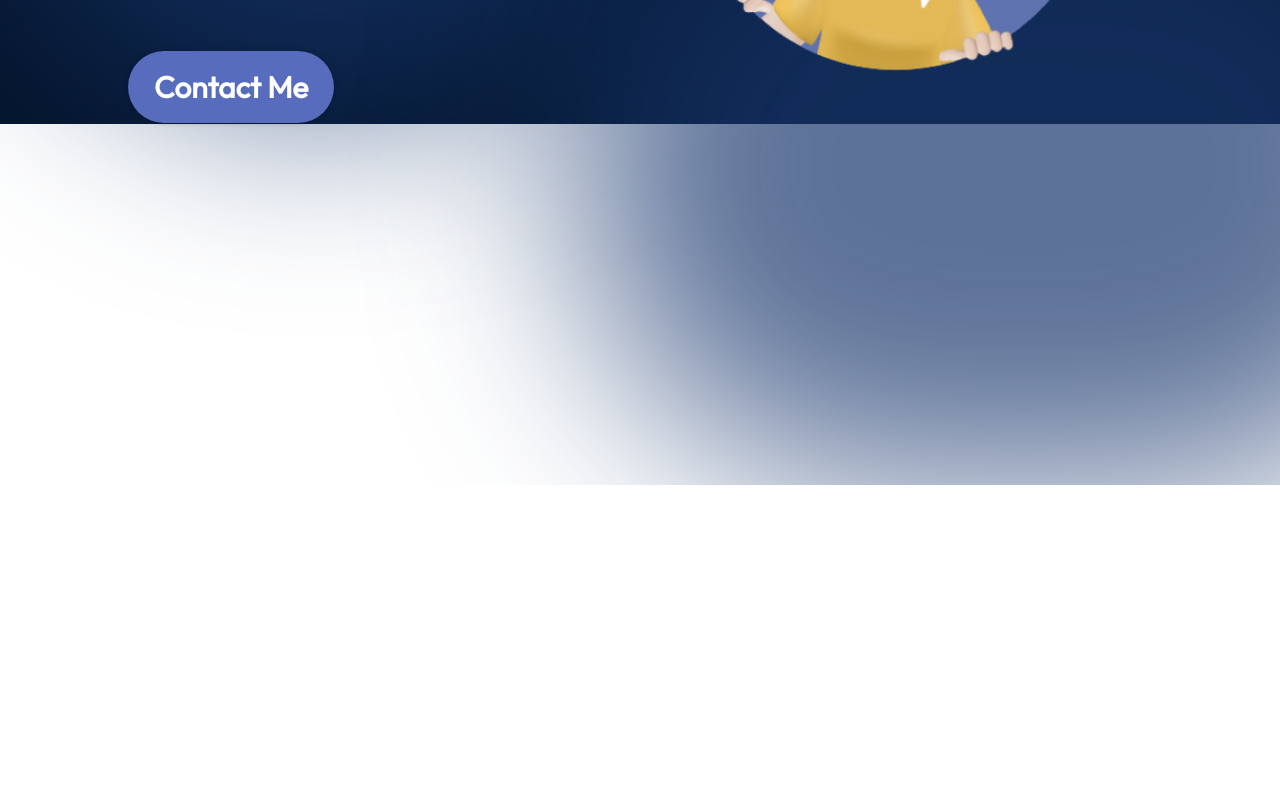
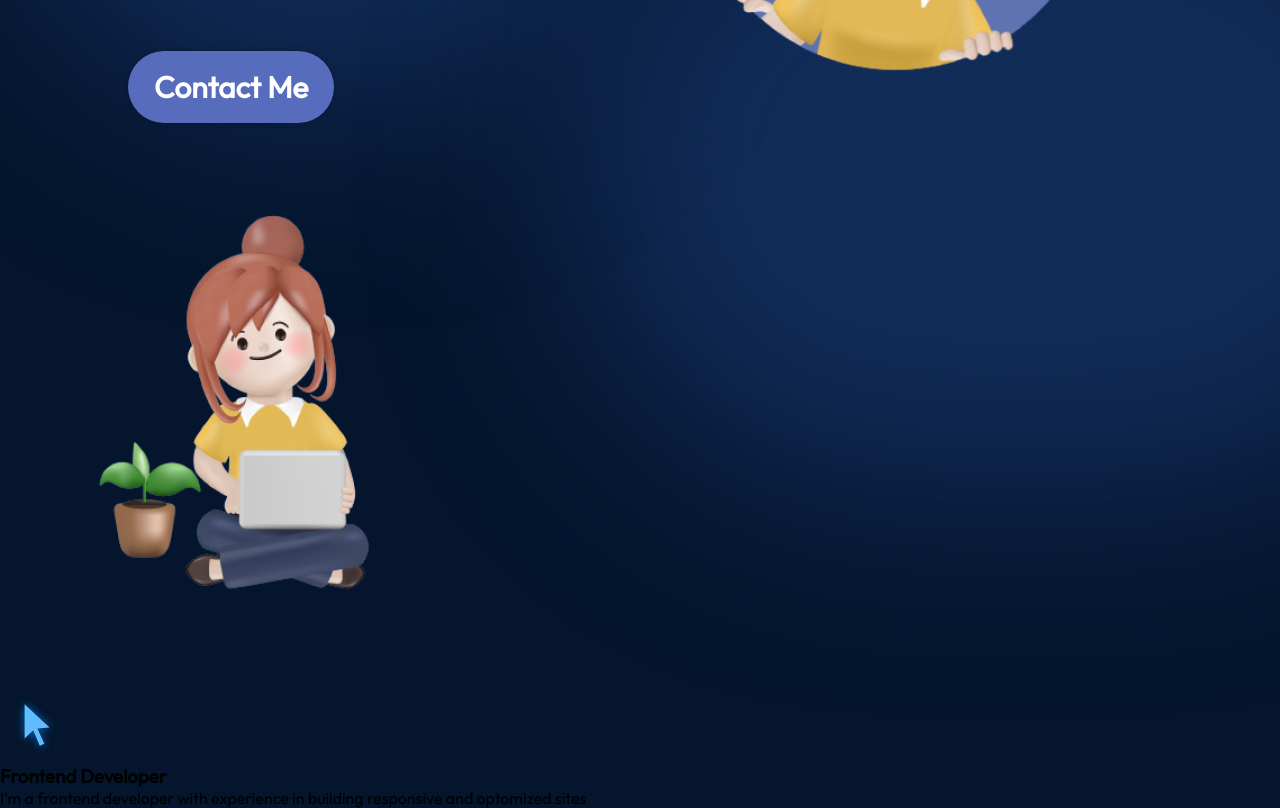
Before and after one commit to Sarah-Paterson/Portfolio_2023, a React (Vite) app in the folder react-portfolio/: page / in a window 1280 px wide. Shown: the part 520-1328 px from the top of the page. Before the commit the page ends 1005 px from the top, so only its background shows below. Built offline with nearby package versions, Linux system fonts and the light colour scheme.

Commit message:
add and start blocking out About seciton

```diff
--- a/react-portfolio/src/App.jsx
+++ b/react-portfolio/src/App.jsx
@@ -1,5 +1,6 @@
 
 import styles from "./App.module.css";
+import { About } from "./components/About/About";
 import { Hero } from "./components/Hero/Hero";
 import { Navbar } from "./components/Navbar/Navbar";
 
@@ -11,6 +12,7 @@ function App() {
       <div className={styles.App}>
         <Navbar />
         <Hero />
+        <About />
       </div>
     </>
   )
--- /dev/null
+++ b/react-portfolio/src/components/About/About.jsx
@@ -0,0 +1,24 @@
+import React from "react";
+import { getImageUrl } from "../../utils";
+
+export const About = () => {
+    return (
+        <section>
+            <div>
+                <img
+                src={getImageUrl("about/aboutImage.png")}
+                alt="Me sitting with a laptop"
+                />
+                <ul>
+                    <li>
+                        <img src={getImageUrl("about/cursorIcon.png")} alt="Cursor Icon" />
+                        <div>
+                            <h3>Frontend Developer</h3>
+                            <p>I'm a frontend developer with experience in building responsive and optomized sites</p>
+                        </div>
+                    </li>
+                </ul>
+            </div>
+        </section>
+    );
+};
```
Also changed, not shown: react-portfolio/src/components/About/About.module.css (added).
